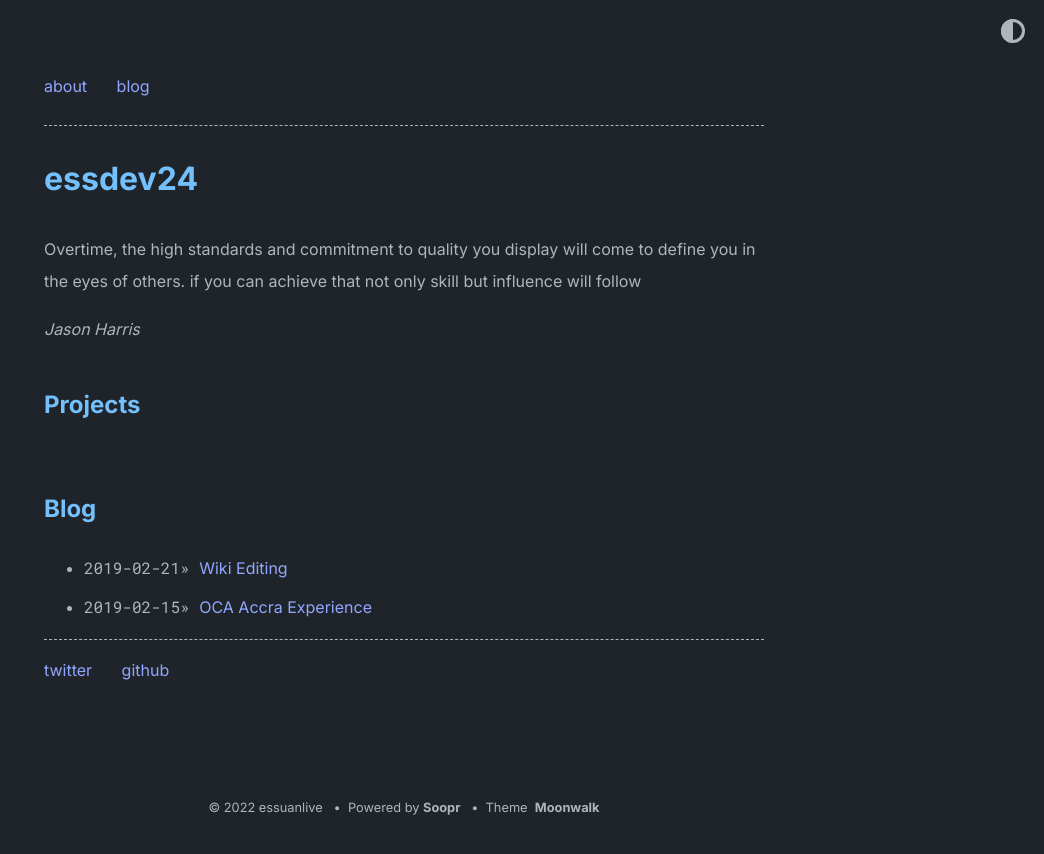
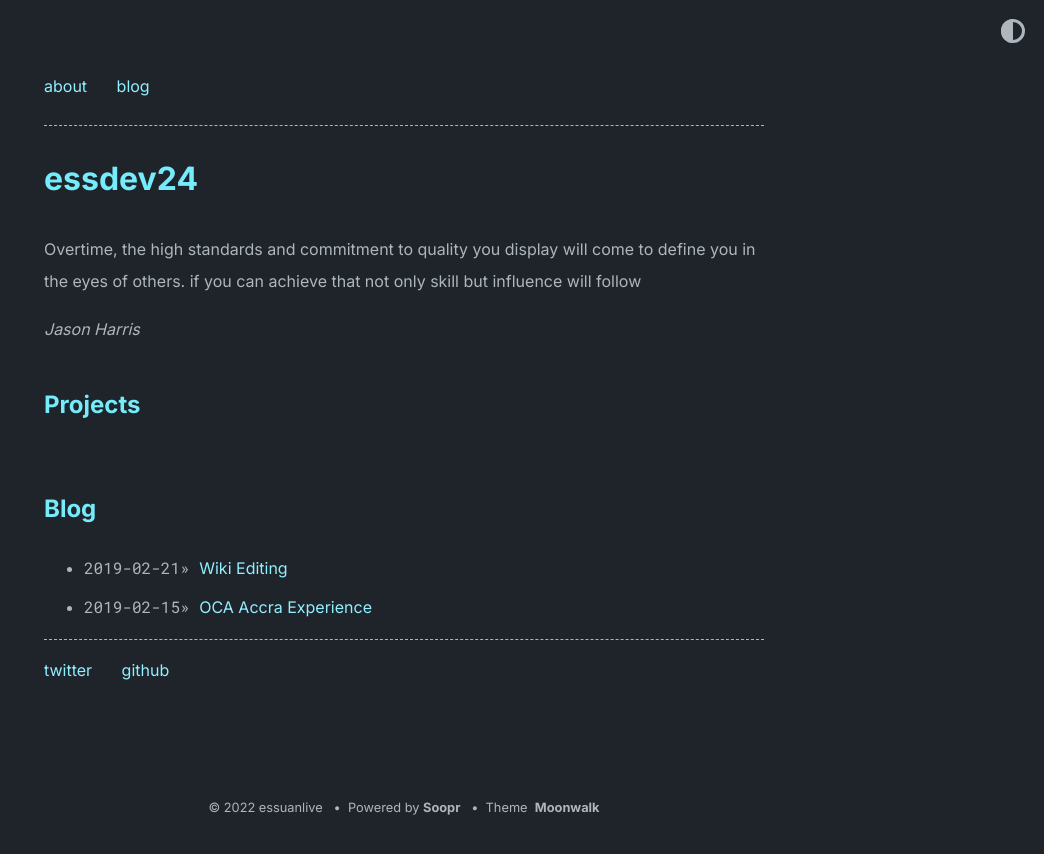
Before and after one commit to essdev24/essdev24.github.io, a Jekyll site: the page built from index.md, in a window 1280 px wide. Shown: the top 854 px of the page, without its empty margins (236-1280 px from the left). Built offline with Jekyll 4.4.1, drawn with Linux system fonts in a browser that asks for light colours.

Commit message:
Changed text and heading color

```diff
--- a/_sass/moonwalk.scss
+++ b/_sass/moonwalk.scss
@@ -77,14 +77,14 @@ html {
 // -------------- THEME SWITCHER -------------- //
 @mixin dark-appearance {
   html, body  {
-      --headings: #74c0fc;
-      --links: #91A7FF;
+      --headings: #74ecfc;
+      --links: #91efff;
       --highlight: #41C7C7;
       --bg: #1f242A;
       --bg-secondary: #323945;
       --text: #adb5bd;
       --text-secondary: #9CA3AF;
-      --code-text: #91A7FF;
+      --code-text: #b4bad3;
       --share-text: #C4C4C4;
   };
 }
```
